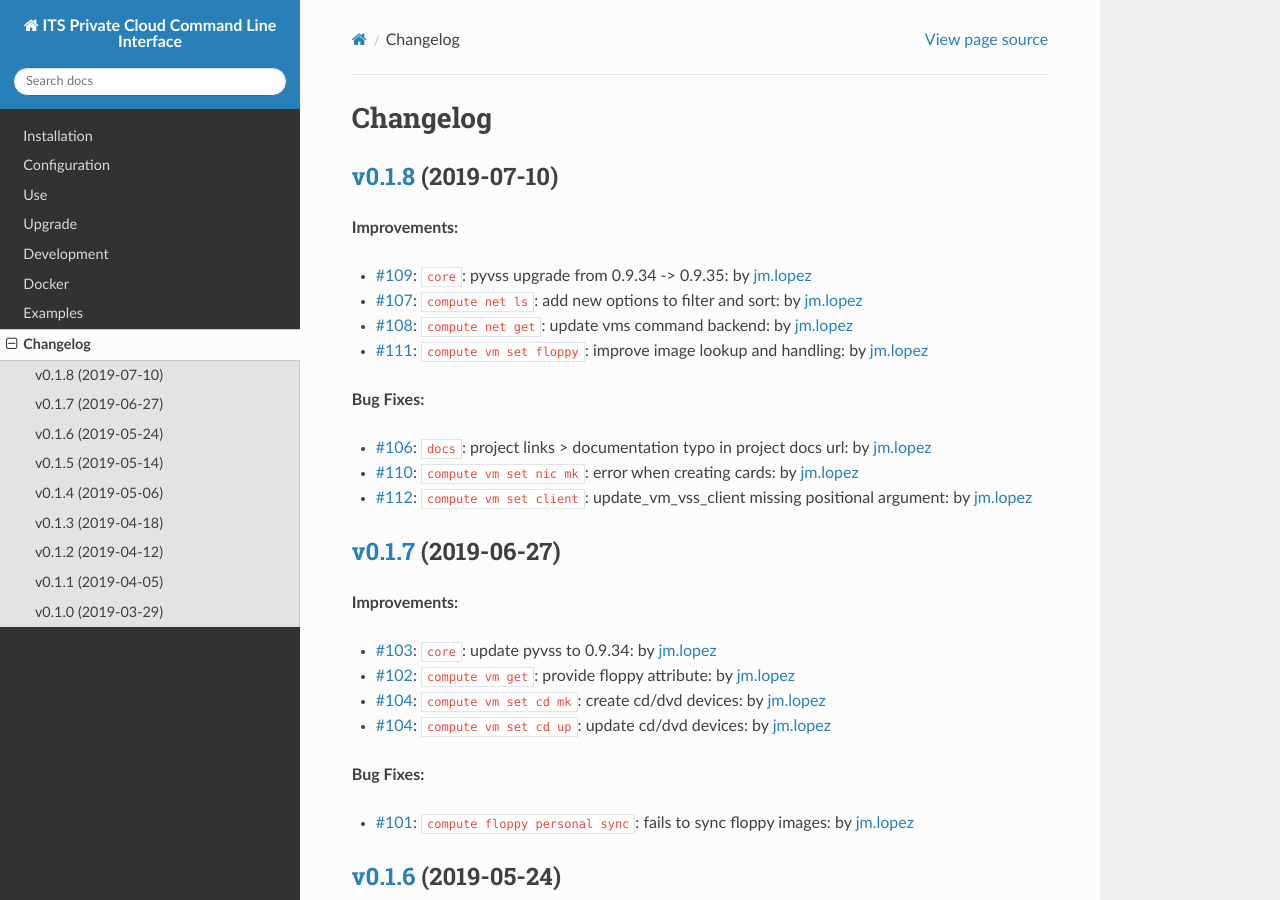
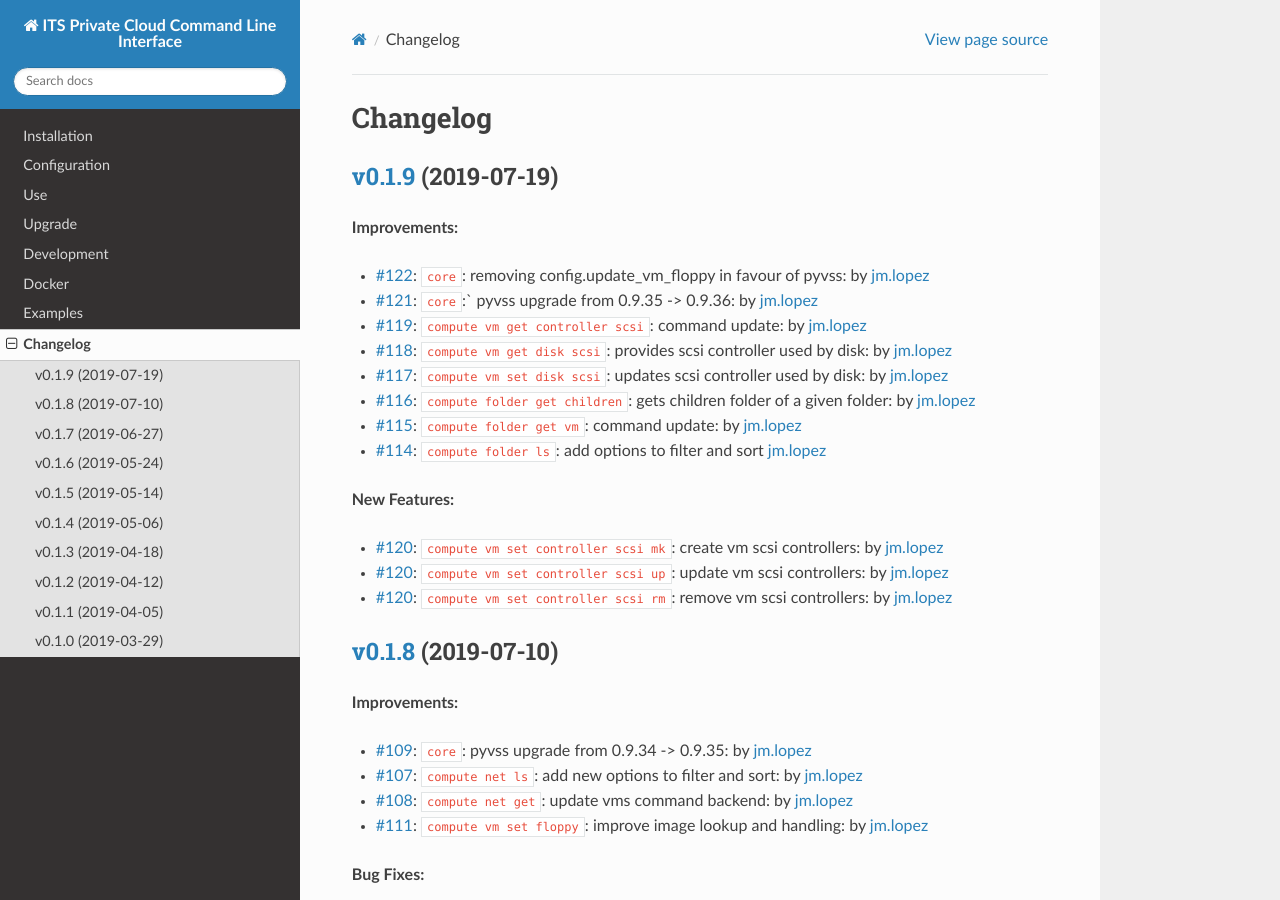
Before and after one commit to EIS-ITS/vss-cli, a Sphinx documentation site: the page built from docs/changelog.rst, in a window 1280 px wide and 900 px high. Built offline with Sphinx 7.4.7 and the Read the Docs theme 2.0.0, drawn with Linux system fonts in a browser that asks for light colours; the version number could not be read and is left out.

Commit message:
Issue #123: 🎉Version release v0.1.9 - Bump version: 0.1.9-dev8 → 0.1.9   - .bumpversion.cfg   - vss_cli/const.py   - docker/Dockerfile   - docker/docker-vss-cli - Updating changelog:   - CHANGELOG.md   - docs/changelog.rst - fixes #123

```diff
--- a/docs/changelog.rst
+++ b/docs/changelog.rst
@@ -1,6 +1,27 @@
 =========
 Changelog
 =========
+
+`v0.1.9 <https://gitlab-ee.eis.utoronto.ca/vss/vss-cli/tags/v0.1.9>`_ (2019-07-19)
+==================================================================================
+
+**Improvements:**
+
+- `#122 <https://gitlab-ee.eis.utoronto.ca/vss/vss-cli/issues/122>`_: ``core``: removing config.update_vm_floppy in favour of pyvss: by `jm.lopez`_
+- `#121 <https://gitlab-ee.eis.utoronto.ca/vss/vss-cli/issues/121>`_: ``core``:` pyvss upgrade from 0.9.35 -> 0.9.36: by `jm.lopez`_
+- `#119 <https://gitlab-ee.eis.utoronto.ca/vss/vss-cli/issues/119>`_: ``compute vm get controller scsi``: command update: by `jm.lopez`_
+- `#118 <https://gitlab-ee.eis.utoronto.ca/vss/vss-cli/issues/118>`_: ``compute vm get disk scsi``: provides scsi controller used by disk: by `jm.lopez`_
+- `#117 <https://gitlab-ee.eis.utoronto.ca/vss/vss-cli/issues/117>`_: ``compute vm set disk scsi``: updates scsi controller used by disk: by `jm.lopez`_
+- `#116 <https://gitlab-ee.eis.utoronto.ca/vss/vss-cli/issues/116>`_: ``compute folder get children``: gets children folder of a given folder: by `jm.lopez`_
+- `#115 <https://gitlab-ee.eis.utoronto.ca/vss/vss-cli/issues/115>`_: ``compute folder get vm``: command update: by `jm.lopez`_
+- `#114 <https://gitlab-ee.eis.utoronto.ca/vss/vss-cli/issues/114>`_: ``compute folder ls``: add options to filter and sort  `jm.lopez`_
+
+**New Features:**
+
+- `#120 <https://gitlab-ee.eis.utoronto.ca/vss/vss-cli/issues/120>`_: ``compute vm set controller scsi mk``: create vm scsi controllers: by `jm.lopez`_
+- `#120 <https://gitlab-ee.eis.utoronto.ca/vss/vss-cli/issues/120>`_: ``compute vm set controller scsi up``: update vm scsi controllers: by `jm.lopez`_
+- `#120 <https://gitlab-ee.eis.utoronto.ca/vss/vss-cli/issues/120>`_: ``compute vm set controller scsi rm``: remove vm scsi controllers: by `jm.lopez`_
+
 
 `v0.1.8 <https://gitlab-ee.eis.utoronto.ca/vss/vss-cli/tags/v0.1.8>`_ (2019-07-10)
 ==================================================================================
--- a/docs/examples/disk.rst
+++ b/docs/examples/disk.rst
@@ -88,7 +88,7 @@ There are three allowed actions to modify a given disk unit: remove, update and
 
 Expand
 ~~~~~~
-In order to expand an existing disk, use ``vss-cli compute vm set <name-or-uuid> disk up <unit> -c <capacityGB> ``
+In order to expand an existing disk, use ``vss-cli compute vm set <name-or-uuid> disk up <unit> -c <capacityGB>``
 as shown below:
 
 .. code-block:: bash
@@ -98,7 +98,7 @@ as shown below:
 
 Controller
 ~~~~~~~~~~
-SCSI controllers are also available to update via the CLI. Use ``vss-cli compute vm set <name-or-uuid> disk up <unit> -s <bus_number> ``
+SCSI controllers are also available to update via the CLI. Use ``vss-cli compute vm set <name-or-uuid> disk up <unit> -s <bus_number>``
 as follows:
 
 .. code-block:: bash
```
Also changed, not shown: CHANGELOG.md (+18 -0 lines), .bumpversion.cfg, 3 other files.
